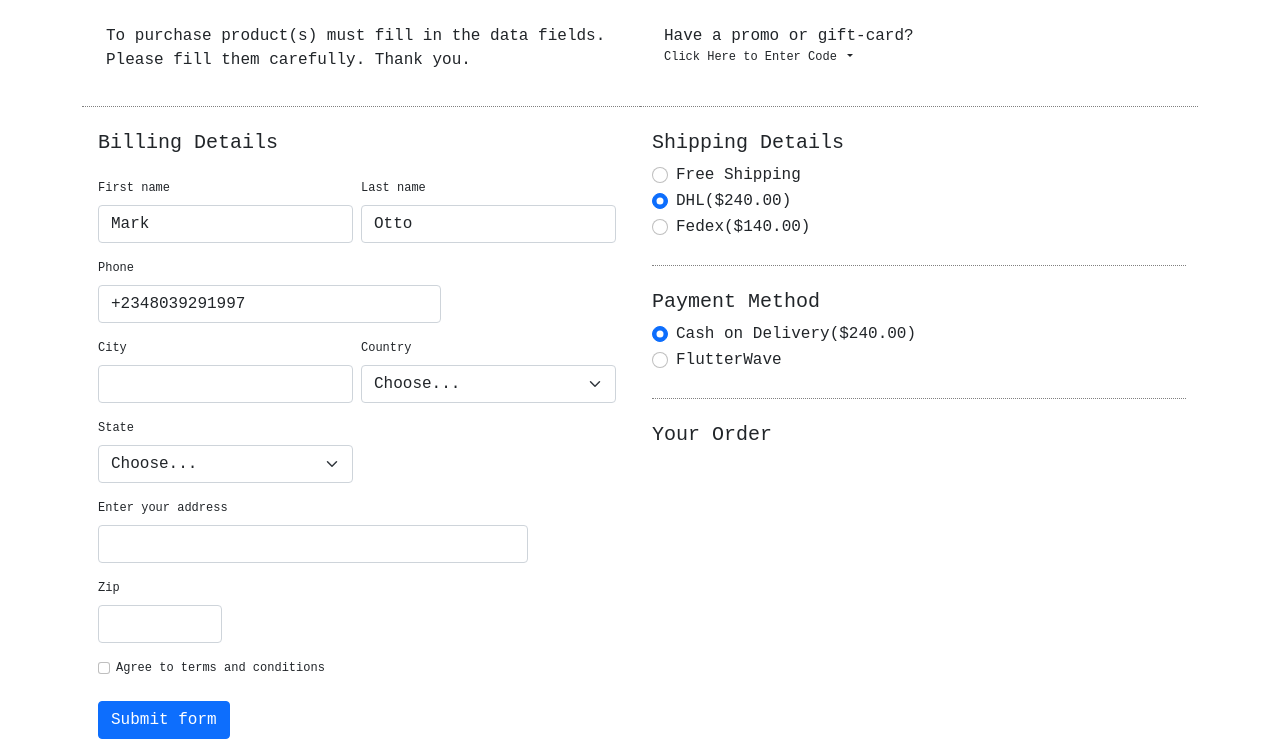
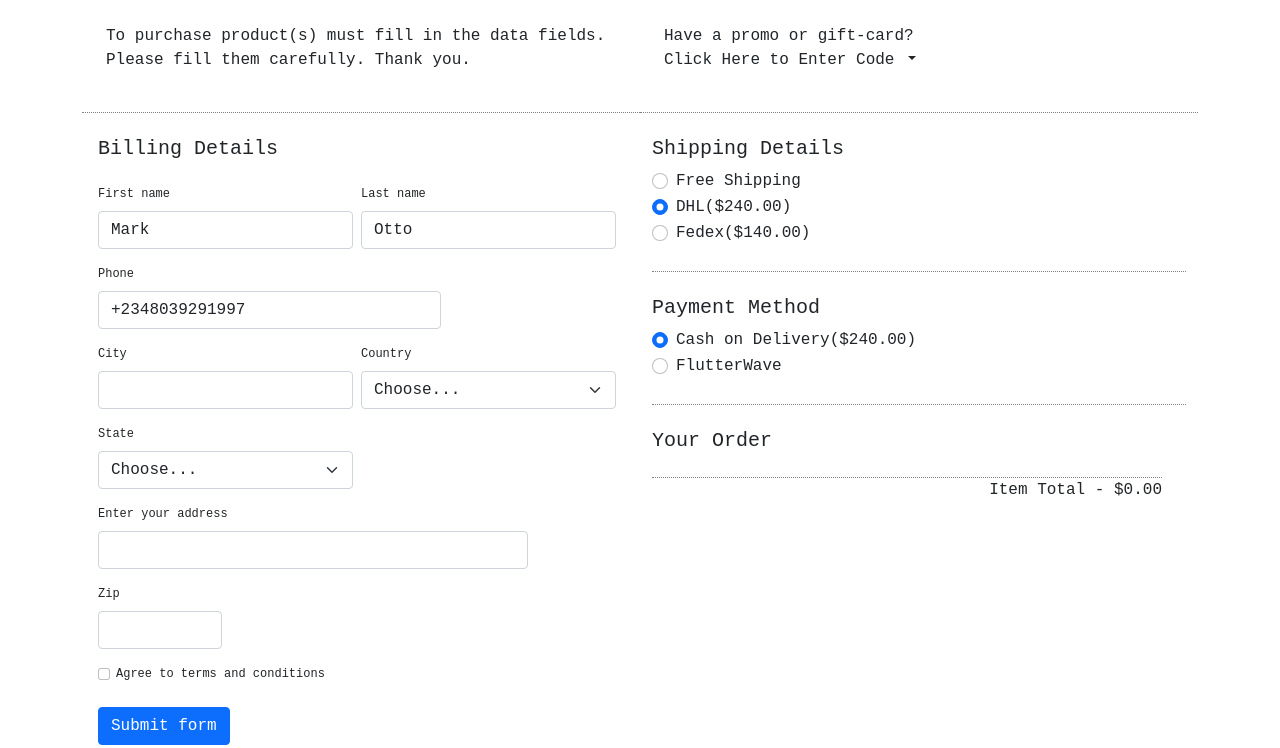
Before and after one commit to Moween/mo-fashion-store, a website: page checkout.html in a window 1280 px wide. Shown: the part 52-800 px from the top of the page. Drawn offline with nearby package versions, Linux system fonts and the light colour scheme.

Commit message:
Add order-details div.

```diff
--- a/checkout.html
+++ b/checkout.html
@@ -29,7 +29,7 @@
           <p class="mb-0 pb-0">Have a promo or gift-card?</p>
           <div class="dropdown">
             <p
-              class="dropdown-toggle mt-0 txt-sz"
+              class="dropdown-toggle mt-0 sm-txt-sz"
               type="button"
               id="dropdownMenuButton1"
               data-bs-toggle="dropdown"
@@ -98,7 +98,7 @@
             <div class="col-6 ps-0">
               <label for="state" class="form-label">State</label>
               <select class="form-select" id="state" required>
-                <option selected disabled value="" class="txt-sz">Choose...</option>
+                <option selected disabled value="" class="sm-txt-sz">Choose...</option>
                 <option>...</option>
                 <option>Abuja</option>
                 <option>Lagos</option>
@@ -178,11 +178,11 @@
               </label>
             </div>
           </section>
-          <section id="order" class="p-4 position-relative">
+          <section id="order" class="p-4">
             <h2>Your Order</h2>
-            <div class="order-details">
-              <p class="total">Item Total - <span class="total-price"></span></p>
+            <div class="order-details pt-3 row br-bottom">
             </div>
+            <p class="total text-end">Item Total - <span class="total-price"></span></p>
 
           </section>
         </section>
```
